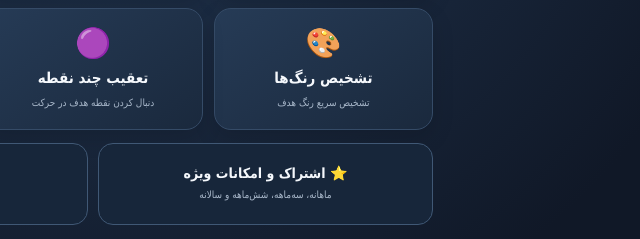
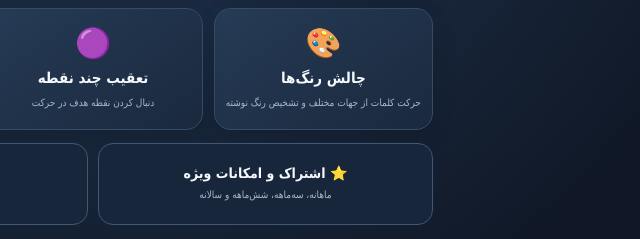
Before and after one commit to javademorady1354-coder/new, a plain HTML site: page app/src/main/assets/index.html in a window 1280 px wide. Shown: the part 299-538 px from the top of the page, 547-1187 px from the left. Drawn offline with Linux system fonts and the light colour scheme.

```diff
--- a/app/src/main/assets/index.html
+++ b/app/src/main/assets/index.html
@@ -23,7 +23,7 @@ footer{text-align:center;color:#8799b0;font-size:10px;line-height:2;padding:18px
 <a class="card" href="challenge-mind.html"><span class="emoji">🧠</span><strong>چالش ذهن</strong><small>چهار عمل اصلی با پاسخ‌های چندگزینه‌ای</small></a>
 <a class="card" href="number-sequence.html"><span class="emoji">🔢</span><strong>ترتیب اعداد</strong><small>پیدا کردن اعداد نامنظم از ۱ تا ۴۰</small></a>
 <a class="card" href="eagle-eye.html"><span class="emoji">🦅</span><strong>چشم عقاب</strong><small>تمرین توجه و جست‌وجوی دیداری</small></a>
-<a class="card" href="color-recognition.html"><span class="emoji">🎨</span><strong>تشخیص رنگ‌ها</strong><small>تشخیص سریع رنگ هدف</small></a>
+<a class="card" href="color-recognition.html"><span class="emoji">🎨</span><strong>چالش رنگ‌ها</strong><small>حرکت کلمات از جهات مختلف و تشخیص رنگ نوشته</small></a>
 <a class="card" href="multi-point-tracking.html"><span class="emoji">🟣</span><strong>تعقیب چند نقطه</strong><small>دنبال کردن نقطه هدف در حرکت</small></a>
 <a class="card" href="odd-shape.html"><span class="emoji">🔷</span><strong>شکل متفاوت</strong><small>پیدا کردن شکل ناهماهنگ</small></a>
 </nav>
```
